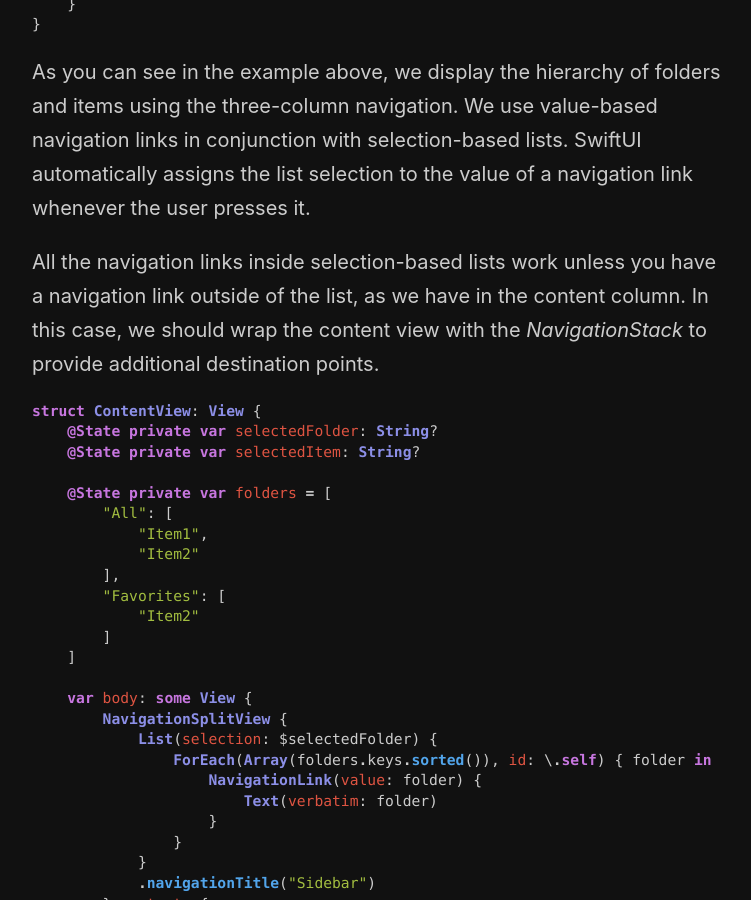
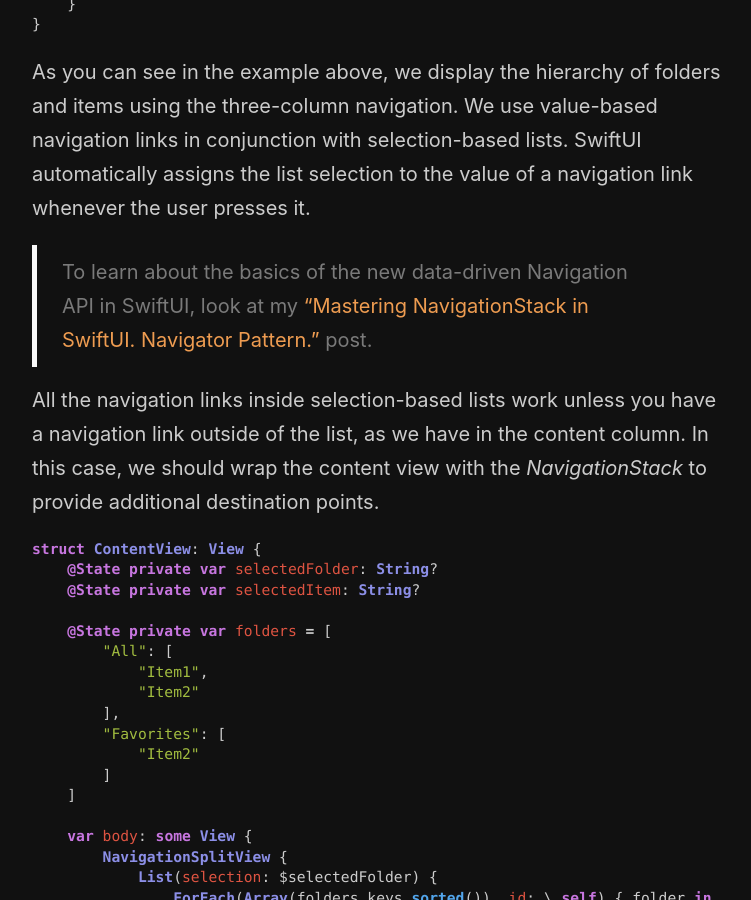
Before and after one commit to mecid/mecid.github.io, a Jekyll site: the page built from _posts/2022-10-18-mastering-navigationsplitview-in-swiftui.md, in a window 1280 px wide and 900 px high, scrolled down 2310 px. Shown: the whole window, without its empty margins (258-1009 px from the left). Built offline with Jekyll 4.4.1, drawn with Linux system fonts in a browser that asks for light colours.

Commit message:
reference added to the split post

````diff
--- a/_posts/2022-10-18-mastering-navigationsplitview-in-swiftui.md
+++ b/_posts/2022-10-18-mastering-navigationsplitview-in-swiftui.md
@@ -91,6 +91,8 @@ struct ContentView: View {
 ```
 
 As you can see in the example above, we display the hierarchy of folders and items using the three-column navigation. We use value-based navigation links in conjunction with selection-based lists. SwiftUI automatically assigns the list selection to the value of a navigation link whenever the user presses it.
+
+> To learn about the basics of the new data-driven Navigation API in SwiftUI, look at my ["Mastering NavigationStack in SwiftUI. Navigator Pattern."](/2022/06/15/mastering-navigationstack-in-swiftui-navigator-pattern/) post.
 
 All the navigation links inside selection-based lists work unless you have a navigation link outside of the list, as we have in the content column. In this case, we should wrap the content view with the *NavigationStack* to provide additional destination points.
 
````
